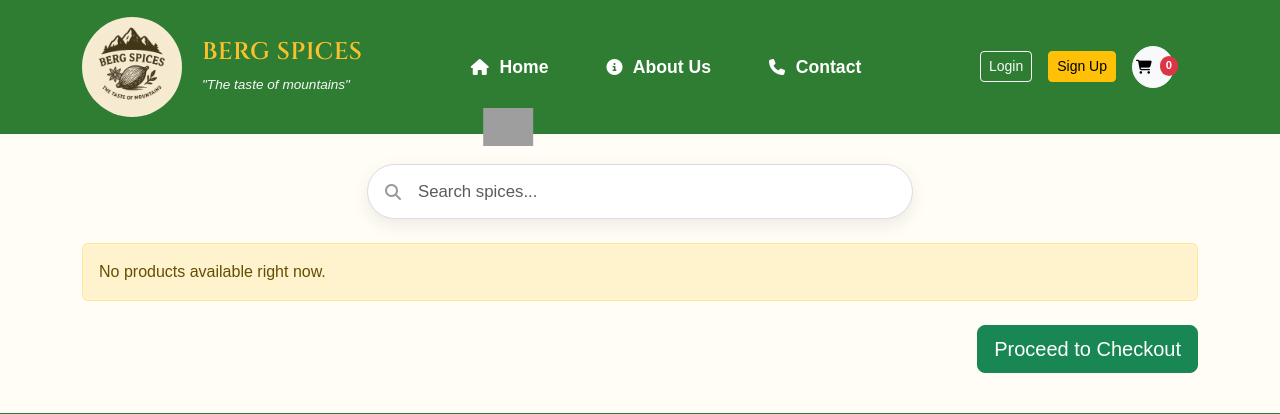
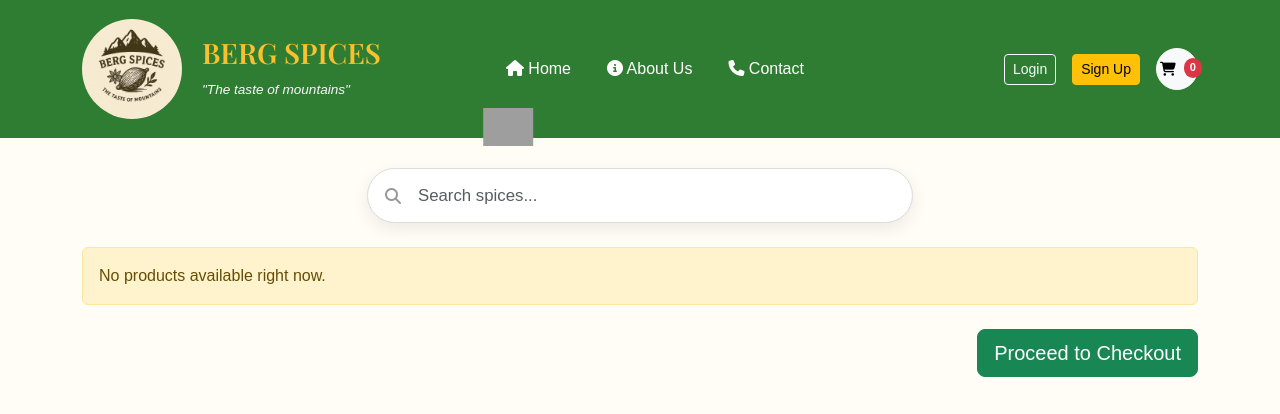
Before and after one commit to bergadminspices/berg-spices, a Flask app: page / in a window 1280 px wide. Shown: the top 414 px of the page. Run offline with Flask 3, Linux system fonts and the light colour scheme; data that the repository does not hold is empty; some libraries are stand-ins or nearby versions; grey boxes are pictures that could not be loaded.

Commit message:
Update style.css

```diff
--- a/static/style.css
+++ b/static/style.css
@@ -1,3 +1,109 @@
+/* ================================
+   GLOBAL NAVBAR – MASTER (ABOUT STYLE)
+================================ */
+
+.navbar {
+  background-color: #2e7d32;
+  padding: 14px 0;
+}
+
+.navbar .container {
+  display: flex;
+  align-items: center;
+  justify-content: space-between;
+  flex-wrap: nowrap;
+}
+
+@media (min-width: 992px) {
+  .navbar-brand {
+    max-width: 340px;
+    overflow: hidden;
+  }
+
+  .brand-text {
+    text-overflow: ellipsis;
+    overflow: hidden;
+  }
+}
+
+/* LOGO */
+.navbar-brand {
+  display: flex;
+  align-items: center;
+  gap: 12px;
+}
+
+.navbar-brand img {
+  height: 100px;              /* SAME AS ABOUT */
+  width: auto;
+  border-radius: 40px;
+  flex-shrink: 0;
+}
+
+.brand-text {
+  font-family: 'Playfair Display', serif;
+  font-weight: 700;
+  font-size: 1.76rem;
+  line-height: 1.2;
+  color: #fbc02d;
+  white-space: nowrap;
+}
+
+.navbar-quote {
+  font-size: 0.9rem;
+  font-style: italic;
+  color: #fbc02d;
+}
+
+/* NAV LINKS */
+.nav-link {
+  color: white !important;
+  font-weight: 500;
+  margin: 0 10px;
+}
+
+.nav-link:hover {
+  color: #fbc02d !important;
+}
+
+/* CART BUTTON */
+.btn-cart {
+  background-color: #fbc02d;
+  color: black !important;
+  border-radius: 20px;
+  padding: 6px 14px;
+  font-weight: 600;
+}
+
+.btn-cart:hover {
+  background-color: #f9a825;
+}
+
+/* ================================
+   MOBILE NAVBAR
+================================ */
+@media (max-width: 991px) {
+
+  .navbar-brand img {
+    height: 80px;
+  }
+
+  .brand-text {
+    font-size: 1.4rem;
+  }
+
+  .navbar-collapse {
+    margin-top: 12px;
+    text-align: center;
+  }
+
+  .nav-link {
+    display: block;
+    padding: 10px 0;
+  }
+}
+
+
 /* ================================
    GLOBAL SAFETY
 ================================ */
@@ -57,59 +163,6 @@ p {
     padding-right: 12px;
 }
 
-/* ================================
-   NAVBAR (FINAL STABLE VERSION)
-================================ */
-.navbar {
-    background-color: #2e7d32 !important;
-    padding: 12px 0;
-}
-
-.navbar .container {
-    flex-wrap: nowrap;
-}
-
-.navbar-collapse {
-    flex-grow: 1;
-}
-
-/* MAIN NAV LINKS */
-.main-nav {
-    flex-wrap: nowrap;
-}
-
-.main-nav .nav-link {
-  padding: 8px 10px;
-  border-radius: 8px;
-  font-size: 1.1rem;
-  font-weight: 600;
-  color: #ffffff !important;
-  margin: 0 10px;
-  white-space: nowrap;
-  transition: all 0.25s ease;
-}
-
-.main-nav .nav-link:hover {
-  background: rgba(255,255,255,0.08);
-}
-
-.main-nav .nav-link i {
-    margin-right: 6px;
-    font-size: 1rem;
-}
-
-.main-nav .nav-link:hover {
-    color: #fbc02d !important;
-    transform: translateY(-2px);
-}
-
-/* USER AREA */
-.user-nav {
-  display: flex;
-  align-items: center;
-  gap: 12px;
-}
-
 .user-name {
     color: #fbc02d;
     font-weight: 600;
@@ -124,45 +177,6 @@ p {
     display: flex;
     align-items: center;
     justify-content: center;
-}
-
-/* ================================
-   NAVBAR DESKTOP ALIGNMENT FIX
-================================ */
-@media (min-width: 992px) {
-
-  .navbar .container {
-    display: grid;
-    grid-template-columns: auto 1fr auto;
-    align-items: center;
-    column-gap: 24px;
-  }
-
-  .navbar-brand {
-    display: flex;
-    align-items: center;
-    gap: 12px;
-    max-width: 340px;
-  }
-
-  .navbar-collapse {
-    display: flex !important;
-    justify-content: center;
-  }
-
-  .main-nav {
-    display: flex;
-    gap: 22px;
-  }
-
-  .user-nav {
-    justify-self: end;
-    flex-shrink: 0;
-  }
-}
-
-.brand-text {
-  white-space: nowrap;
 }
 
 .navbar-brand small,
@@ -531,15 +545,6 @@ header {
     pointer-events: auto;
 }
 
-.brand-text {
-    font-family: 'Cinzel', serif;
-    font-size: 1.5rem;
-    font-weight: 600;
-    letter-spacing: 0.5px;
-	line-height: 1.1;
-	color: #fbc02d;
-}
-
 .navbar-brand small {
   font-size: 0.85rem;
   line-height: 1;
```
Also changed, not shown: other parts of static/style.css (+2 -63 lines).
